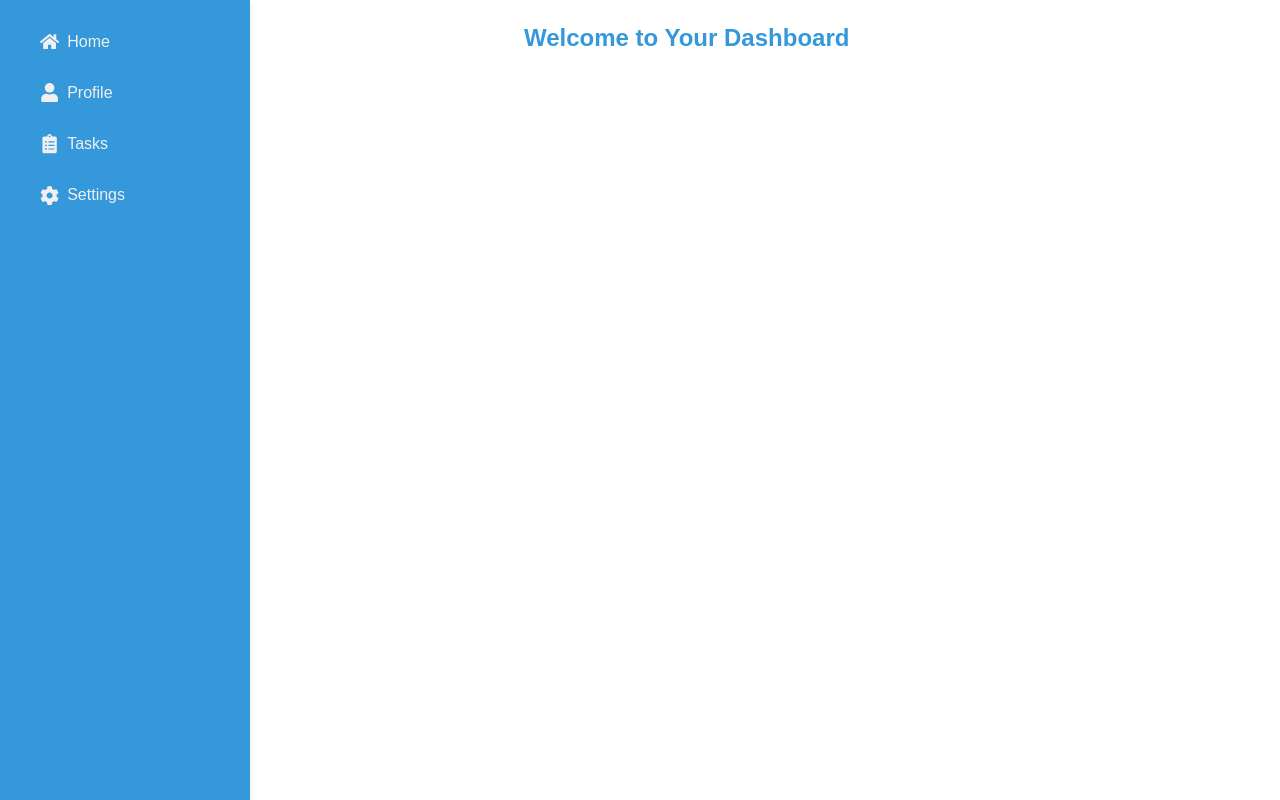
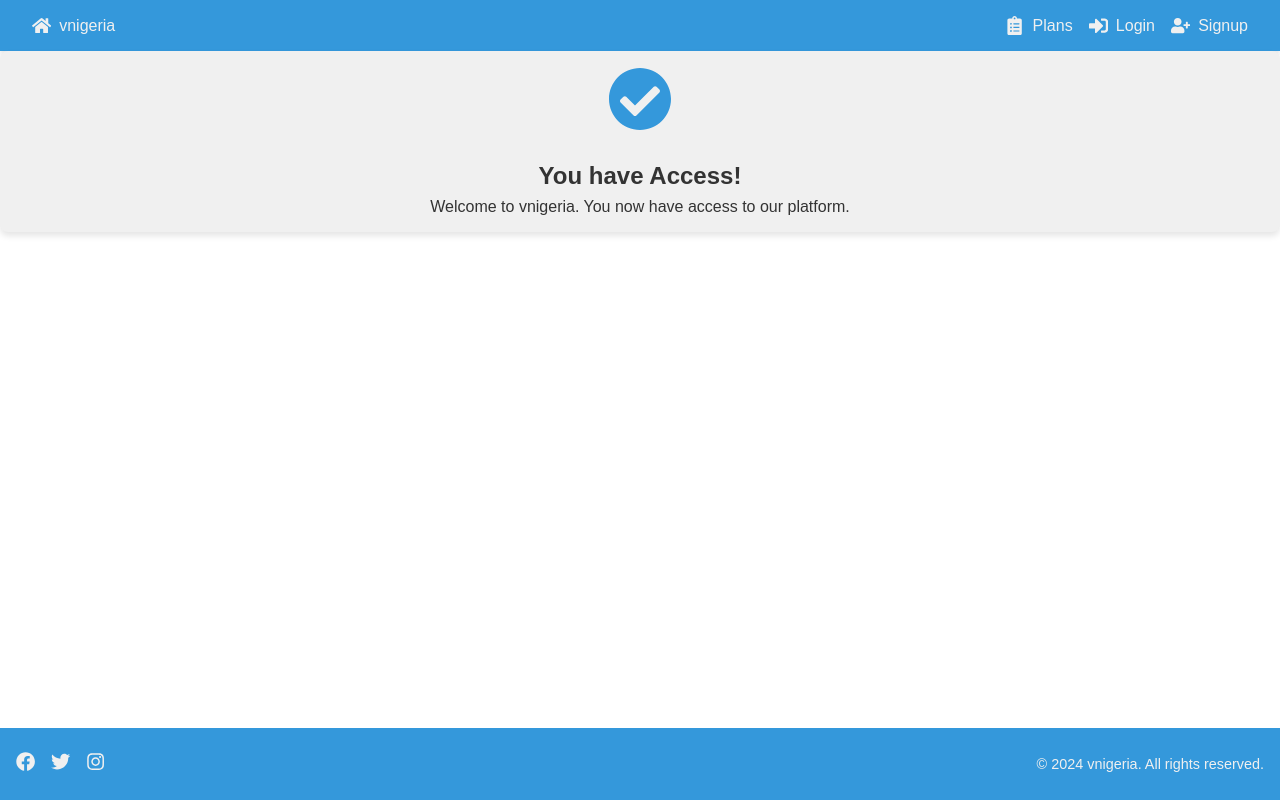
Before and after one commit to benhexie/vnigeria-learn, a React (Create React App) app: page /dashboard in a window 1280 px wide. Built offline with nearby package versions, Linux system fonts and the light colour scheme.

Commit message:
Add Access page and styles, remove Dashboard page and related components

```diff
--- a/src/App.tsx
+++ b/src/App.tsx
@@ -8,7 +8,7 @@ import Home from "./pages/home";
 import Payment from "./pages/payment";
 import { ToastContainer } from "react-toastify";
 import "react-toastify/dist/ReactToastify.css";
-import Dashboard from "./pages/dashboard";
+import Access from "./pages/access";
 
 function App() {
   return (
@@ -35,8 +35,8 @@ function App() {
             </Route>
             <Route path="plans" element={<Plans />} />
             <Route path="payment/:plan" element={<Payment />} />
+            <Route path="dashboard/*" element={<Access />} />
           </Route>
-          <Route path="dashboard/*" element={<Dashboard />} />
           <Route path="*" element={<Home />}>
             <Route element={<Auth />}>
               <Route index element={<Login />} />
--- a/src/components/dashboard/Drawer.css
+++ /dev/null
@@ -1,87 +0,0 @@
-.dashboard-drawer {
-  position: fixed;
-  top: 0;
-  left: 0;
-  width: 300px;
-  height: 100vh;
-  background-color: var(--primary-color);
-  box-shadow: var(--box-shadow);
-  z-index: 1000;
-  transform: translateX(-100%);
-  transition: transform 0.3s ease-in-out;
-  overflow-y: auto;
-}
-
-.dashboard-drawer.open {
-  transform: translateX(0);
-}
-
-.drawer-header {
-  display: flex;
-  align-items: center;
-  justify-content: space-between;
-  padding: var(--spacing-md) var(--spacing-lg);
-  background-color: var(--accent-color);
-  color: var(--neutral-color);
-}
-
-.drawer-header h3 {
-  margin: 0;
-  font-weight: var(--heading-font-weight);
-}
-
-.drawer-header .close-btn {
-  cursor: pointer;
-  font-size: 1.5rem;
-}
-
-.drawer-navigation {
-  padding: var(--spacing-lg);
-}
-
-.drawer-navigation ul {
-  list-style: none;
-  padding: 0;
-  margin: 0;
-}
-
-.drawer-navigation li {
-  margin-bottom: var(--spacing-md);
-}
-
-.drawer-navigation a {
-  display: flex;
-  align-items: center;
-  color: var(--neutral-color);
-  text-decoration: none;
-  padding: var(--spacing-sm) var(--spacing-md);
-  border-radius: var(--border-radius-sm);
-  transition: background-color 0.3s ease-in-out;
-}
-
-.drawer-navigation a:hover {
-  background-color: var(--accent-color);
-}
-
-.drawer-navigation svg {
-  margin-right: var(--spacing-sm);
-  font-size: 1.2rem;
-}
-
-.drawer-navigation span {
-  font-family: var(--font-family);
-  font-weight: var(--body-font-weight);
-}
-
-@media (min-width: 769px) {
-  .dashboard-drawer {
-    position: static;
-    transform: translateX(0);
-    height: auto;
-    width: 250px;
-  }
-
-  .drawer-header {
-    display: none;
-  }
-}
--- a/src/components/dashboard/Drawer.tsx
+++ /dev/null
@@ -1,47 +0,0 @@
-import React, { useState } from "react";
-import { Link } from "react-router-dom";
-import { FaBars, FaTimes } from "react-icons/fa";
-import "./Drawer.css";
-
-interface MenuItem {
-  title: string;
-  icon: React.ReactNode;
-  path: string;
-}
-
-interface DashboardDrawerProps {
-  menuItems: MenuItem[];
-}
-
-const DashboardDrawer: React.FC<DashboardDrawerProps> = ({ menuItems }) => {
-  const [isOpen, setIsOpen] = useState(false);
-
-  const toggleDrawer = () => {
-    setIsOpen(!isOpen);
-  };
-
-  return (
-    <div className={`dashboard-drawer ${isOpen ? "open" : ""}`}>
-      <div className="drawer-header">
-        <h3>Menu</h3>
-        <div className="close-btn" onClick={toggleDrawer}>
-          {isOpen ? <FaTimes /> : <FaBars />}
-        </div>
-      </div>
-      <div className="drawer-navigation">
-        <ul>
-          {menuItems.map((menuItem, index) => (
-            <li key={index}>
-              <Link to={menuItem.path} onClick={toggleDrawer}>
-                {menuItem.icon}
-                <span>{menuItem.title}</span>
-              </Link>
-            </li>
-          ))}
-        </ul>
-      </div>
-    </div>
-  );
-};
-
-export default DashboardDrawer;
--- /dev/null
+++ b/src/pages/access/access.css
@@ -0,0 +1,27 @@
+.access-page {
+  text-align: center;
+  padding: var(--spacing-md);
+  background-color: var(--neutral-color);
+  border-radius: var(--border-radius-md);
+  box-shadow: var(--box-shadow);
+}
+
+.access-icon {
+  color: var(--primary-color);
+  font-size: 4rem;
+  margin-bottom: var(--spacing-md);
+}
+
+.access-page h2 {
+  color: var(--text-color);
+  font-family: var(--font-family);
+  font-weight: var(--heading-font-weight);
+  margin-bottom: var(--spacing-sm);
+}
+
+.access-page p {
+  color: var(--text-color);
+  font-family: var(--font-family);
+  font-weight: var(--body-font-weight);
+  margin-bottom: 0;
+}
--- /dev/null
+++ b/src/pages/access/index.tsx
@@ -0,0 +1,17 @@
+import "./access.css";
+import React from "react";
+import { FaCheckCircle } from "react-icons/fa";
+
+const Access: React.FC = () => {
+  return (
+    <div className="access-page">
+      <div className="access-icon">
+        <FaCheckCircle />
+      </div>
+      <h2>You have Access!</h2>
+      <p>Welcome to vnigeria. You now have access to our platform.</p>
+    </div>
+  );
+};
+
+export default Access;
--- a/src/pages/auth/login/index.tsx
+++ b/src/pages/auth/login/index.tsx
@@ -1,8 +1,10 @@
 import React, { useState } from "react";
-import { Link } from "react-router-dom";
+import { Link, useNavigate } from "react-router-dom";
 import { FaUser, FaKey } from "react-icons/fa";
+import { toast } from "react-toastify";
 
 const Login: React.FC = () => {
+  const navigate = useNavigate();
   const [formData, setFormData] = useState({
     username: "",
     password: "",
@@ -16,10 +18,26 @@ const Login: React.FC = () => {
     }));
   };
 
-  const handleSubmit = (e: React.FormEvent<HTMLFormElement>) => {
+  const handleSubmit = async (e: React.FormEvent<HTMLFormElement>) => {
     e.preventDefault();
-    // Handle form submission logic
-    console.log(formData);
+    try {
+      const response = await fetch(`${process.env.REACT_APP_SERVER}/login`, {
+        method: "POST",
+        headers: {
+          "Content-Type": "application/json",
+        },
+        body: JSON.stringify(formData),
+      });
+      const data = await response.json();
+      if (data.error) throw new Error(data.message);
+      localStorage.setItem("token", data.data.token);
+      toast.success("Login successful", {
+        onClose: () => navigate("/plans"),
+      });
+    } catch (error: any) {
+      toast.error(error.message);
+      return;
+    }
   };
 
   return (
@@ -53,7 +71,8 @@ const Login: React.FC = () => {
         <button type="submit">Login</button>
       </form>
       <p>
-        Forgot your password? <Link to="/auth/forgot-password">Reset Password</Link>
+        Forgot your password?{" "}
+        <Link to="/auth/forgot-password">Reset Password</Link>
       </p>
       <p>
         Don't have an account? <Link to="/auth/signup">Create Account</Link>
--- a/src/pages/auth/register/index.tsx
+++ b/src/pages/auth/register/index.tsx
@@ -1,11 +1,13 @@
 import React, { useState } from "react";
-import { Link } from "react-router-dom";
+import { Link, useNavigate } from "react-router-dom";
 import { FaUser, FaEnvelope, FaUserPlus, FaKey } from "react-icons/fa";
+import { toast } from "react-toastify";
 
 const Register: React.FC = () => {
+  const navigate = useNavigate();
   const [formData, setFormData] = useState({
-    firstName: "",
-    lastName: "",
+    firstname: "",
+    lastname: "",
     email: "",
     username: "",
     password: "",
@@ -20,10 +22,29 @@ const Register: React.FC = () => {
     }));
   };
 
-  const handleSubmit = (e: React.FormEvent<HTMLFormElement>) => {
+  const handleSubmit = async (e: React.FormEvent<HTMLFormElement>) => {
     e.preventDefault();
-    // Handle form submission logic
-    console.log(formData);
+    try {
+      if (formData.password !== formData.confirmPassword)
+        throw new Error("Passwords do not match");
+
+      const response = await fetch(`${process.env.REACT_APP_SERVER}/register`, {
+        method: "POST",
+        headers: {
+          "Content-Type": "application/json",
+        },
+        body: JSON.stringify(formData),
+      });
+      const data = await response.json();
+      if (data.error) throw new Error(data.message);
+      localStorage.setItem("token", data.data.token);
+      toast.success("Account created successfully", {
+        onClose: () => navigate("/plans"),
+      });
+    } catch (error: any) {
+      toast.error(error.message);
+      return;
+    }
   };
 
   return (
@@ -31,25 +52,25 @@ const Register: React.FC = () => {
       <h2>Create Account</h2>
       <form onSubmit={handleSubmit}>
         <div className="form-group">
-          <label htmlFor="firstName">First Name</label>
+          <label htmlFor="firstname">First Name</label>
           <input
             type="text"
-            id="firstName"
-            name="firstName"
+            id="firstname"
+            name="firstname"
             placeholder="John"
-            value={formData.firstName}
+            value={formData.firstname}
             onChange={handleChange}
           />
           <FaUser className="input-icon" />
         </div>
         <div className="form-group">
-          <label htmlFor="lastName">Last Name</label>
+          <label htmlFor="lastname">Last Name</label>
           <input
             type="text"
-            id="lastName"
-            name="lastName"
+            id="lastname"
+            name="lastname"
             placeholder="Doe"
-            value={formData.lastName}
+            value={formData.lastname}
             onChange={handleChange}
           />
           <FaUser className="input-icon" />
--- a/src/pages/dashboard/dashboard.css
+++ /dev/null
@@ -1,26 +0,0 @@
-.dashboard {
-  display: flex;
-  flex-direction: column;
-  min-height: 100vh;
-}
-
-.dashboard-content {
-  flex: 1;
-  padding: var(--spacing-lg);
-}
-
-.dashboard-content h2 {
-  color: var(--primary-color);
-  font-weight: var(--heading-font-weight);
-  margin-bottom: var(--spacing-lg);
-}
-
-@media (min-width: 769px) {
-  .dashboard {
-    flex-direction: row;
-  }
-
-  .dashboard-content {
-    margin-left: 250px;
-  }
-}
--- a/src/pages/dashboard/index.tsx
+++ /dev/null
@@ -1,25 +0,0 @@
-import React from "react";
-import DashboardDrawer from "../../components/dashboard/Drawer";
-import { FaHome, FaUser, FaClipboardList, FaCog } from "react-icons/fa";
-import "./dashboard.css";
-
-const Dashboard: React.FC = () => {
-  const menuItems = [
-    { title: "Home", icon: <FaHome />, path: "/dashboard/home" },
-    { title: "Profile", icon: <FaUser />, path: "/dashboard/profile" },
-    { title: "Tasks", icon: <FaClipboardList />, path: "/dashboard/tasks" },
-    { title: "Settings", icon: <FaCog />, path: "/dashboard/settings" },
-  ];
-
-  return (
-    <div className="dashboard">
-      <DashboardDrawer menuItems={menuItems} />
-      <div className="dashboard-content">
-        <h2>Welcome to Your Dashboard</h2>
-        {/* Add your dashboard content here */}
-      </div>
-    </div>
-  );
-};
-
-export default Dashboard;
```
